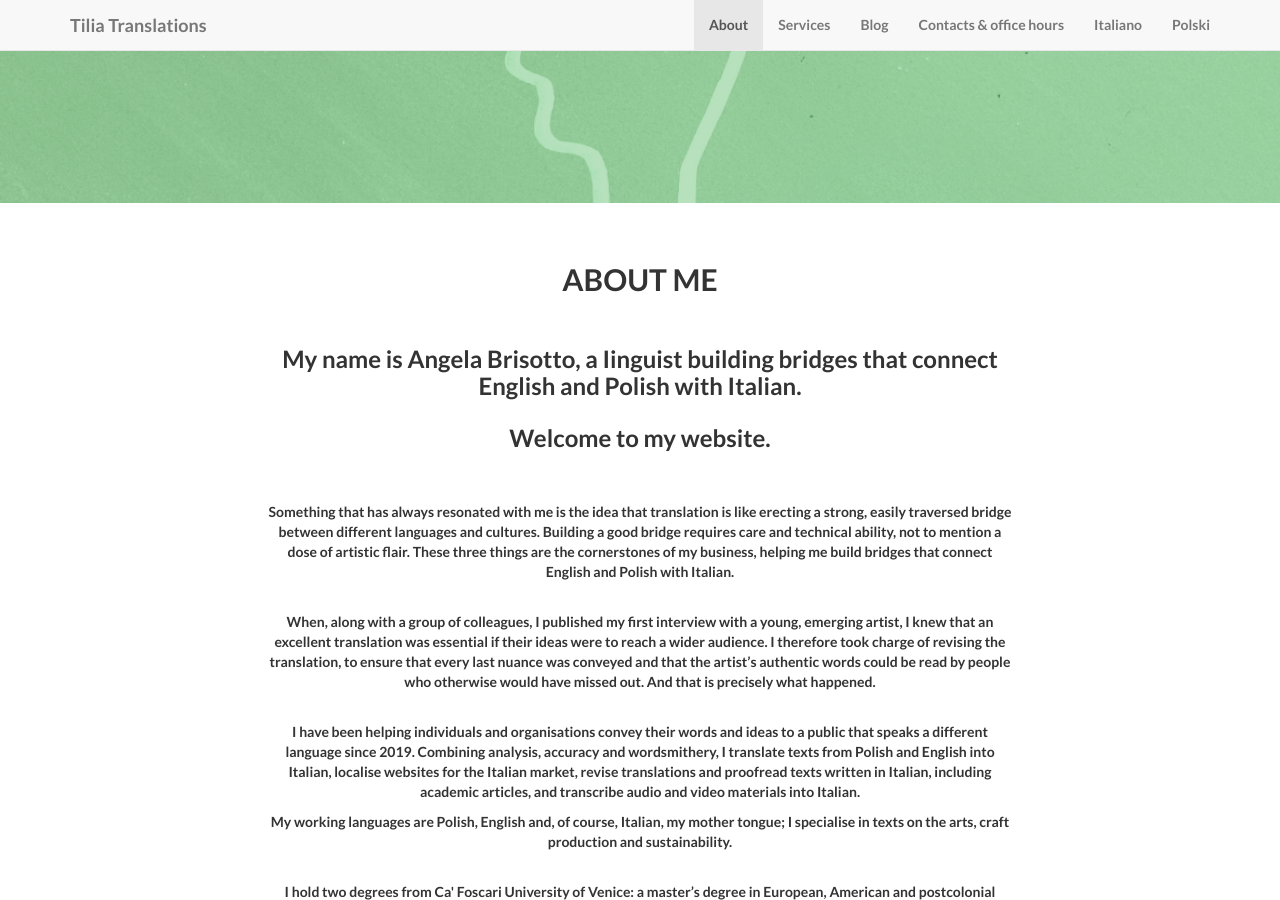
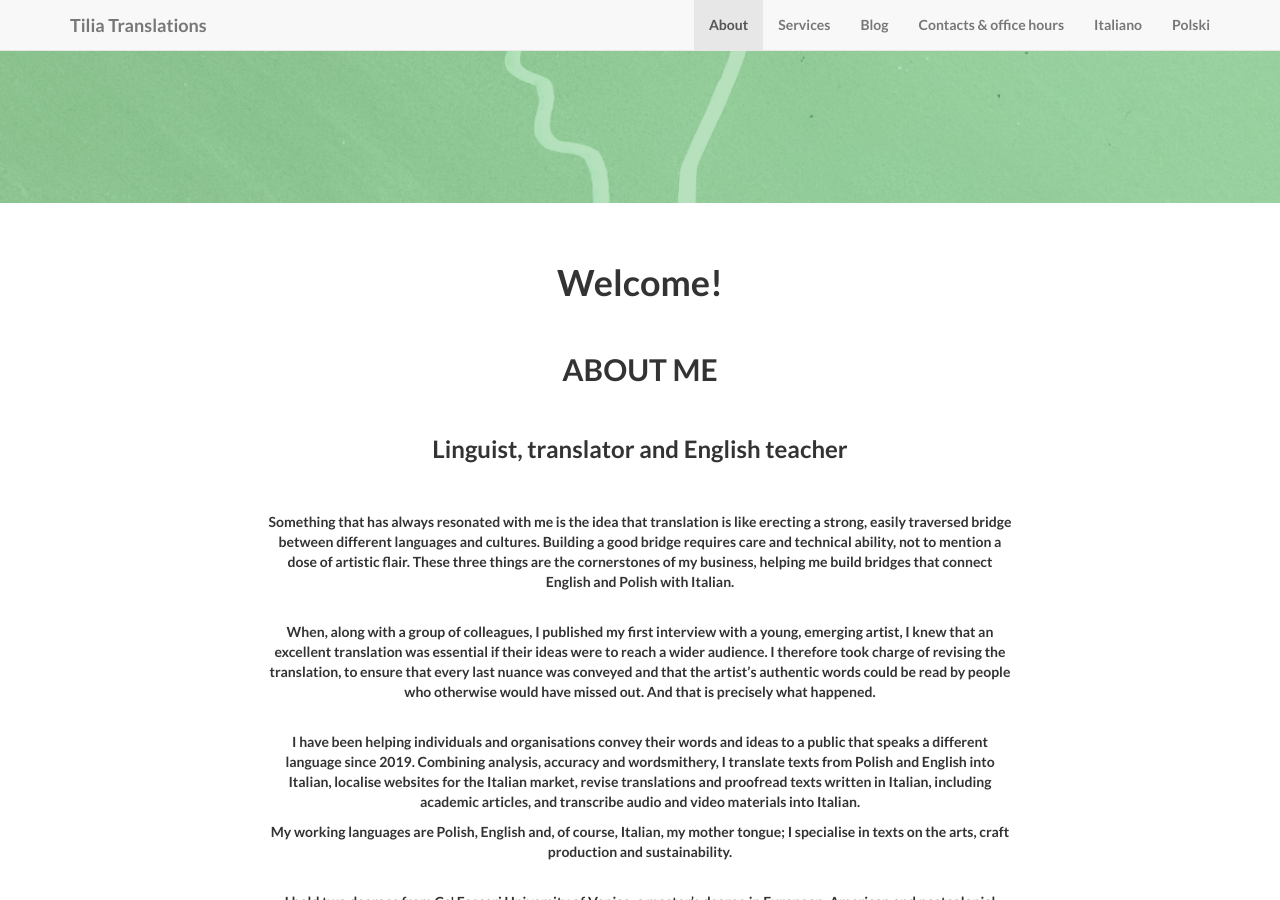
Before and after one commit to angelatiliatranslations/englishversion, a Jekyll site: the page built from index.html, in a window 1280 px wide and 900 px high, scrolled down 627 px. Built offline with Jekyll 4.4.1, drawn with Linux system fonts in a browser that asks for light colours; nearby versions of some CDN libraries; library files that are not in the unit come from our copies.

Commit message:
Update about.html

```diff
--- a/_includes/about.html
+++ b/_includes/about.html
@@ -3,10 +3,12 @@
         <div class="row">
             <div class="col-lg-8 col-lg-offset-2">
               <br/><br/>
-              <h2>ABOUT ME</h2>
-                <br>
-                <h3>
-My name is Angela Brisotto, a Iinguist building bridges that connect English and Polish with Italian. <br><br>Welcome to my website.
+<h1>Welcome!</h1>
+<br>
+<h2>ABOUT ME</h2>
+<br>
+<h3>
+Linguist, translator and English teacher
 </h3>
                 <br>
 <br>
```
